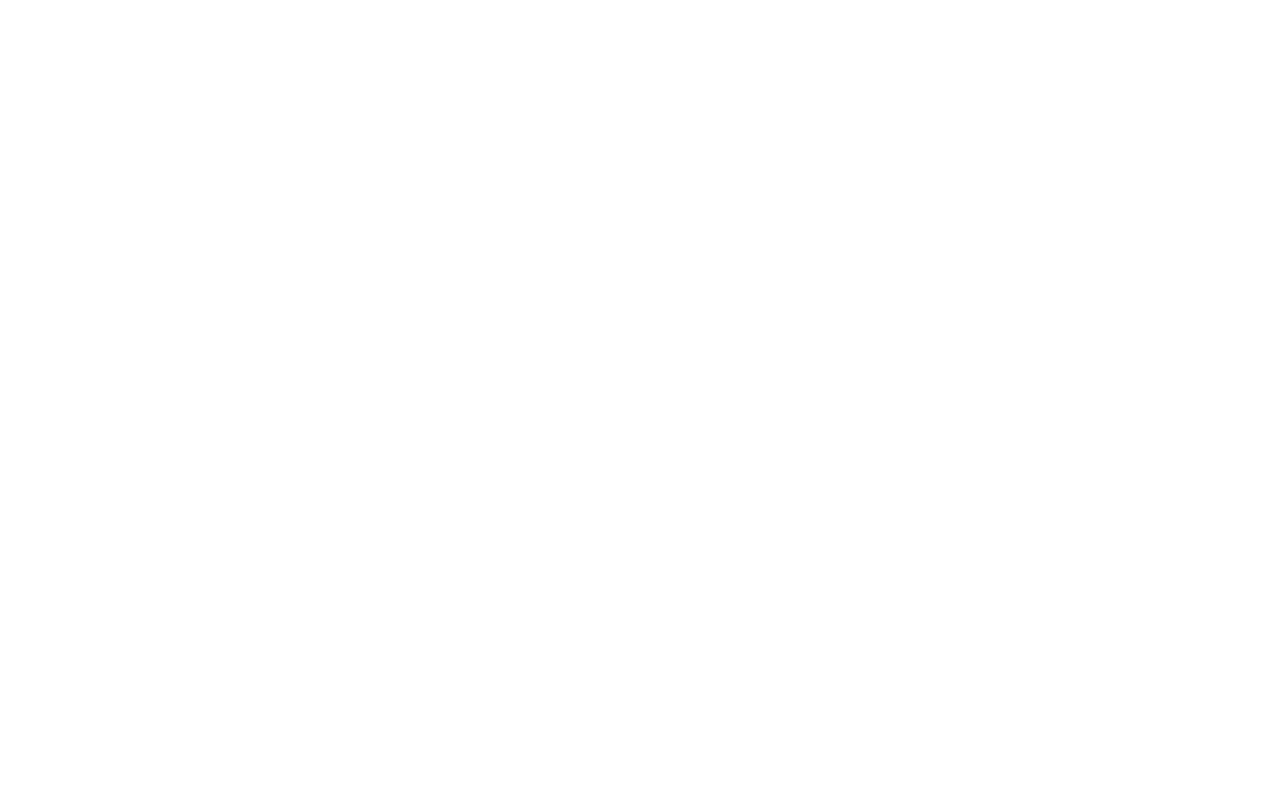
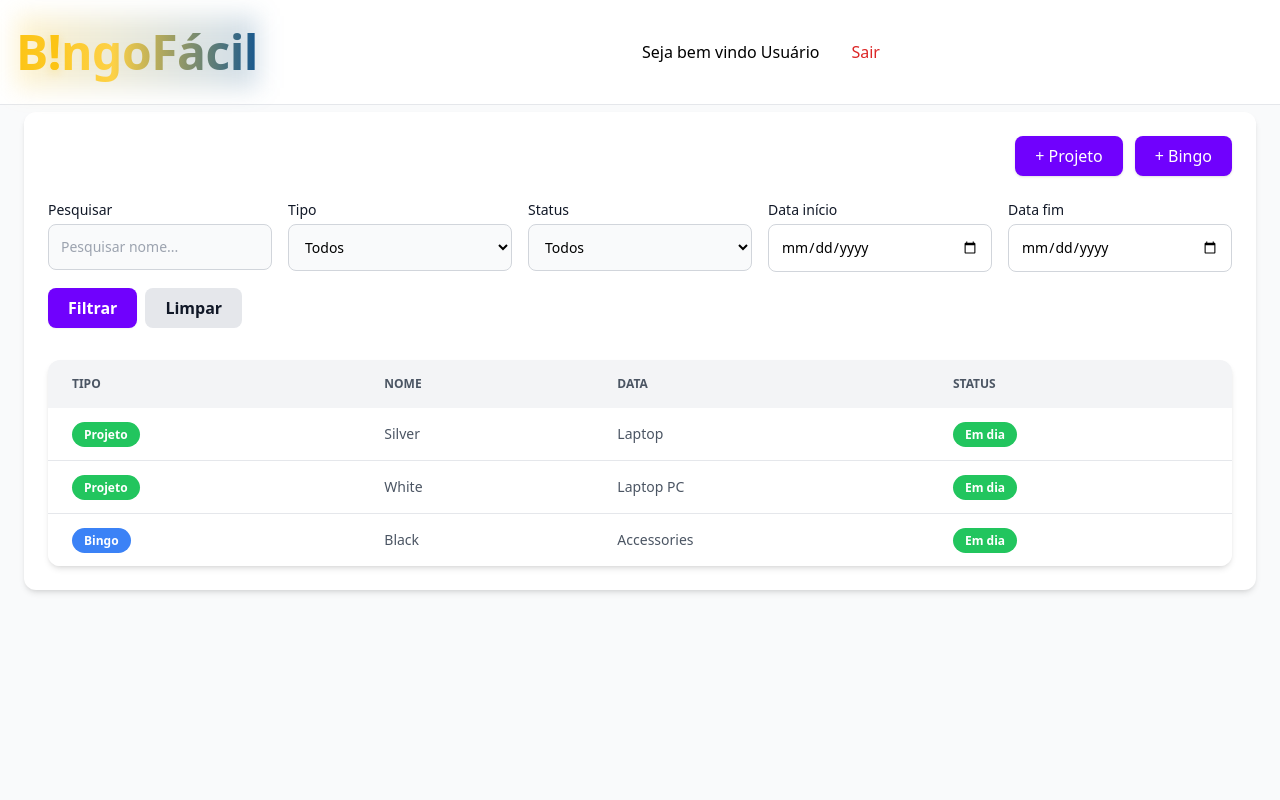
Before and after one commit to carvalhomaykon/bingo-facil-frontend, an Angular app: page /workspace in a window 1280 px wide. Before the commit this address led to /. Shown: the top 800 px of the page. Built offline with nearby package versions, Linux system fonts and the light colour scheme.

Commit message:
UI: initial config workspace

```diff
--- a/src/app/app.routes.ts
+++ b/src/app/app.routes.ts
@@ -4,6 +4,7 @@
 import { SignupComponent } from './pages/auth/signup/signup.component';
 import { bootstrapApplication } from '@angular/platform-browser';
 import { NgModule } from '@angular/core';
+import { WorkspaceComponent } from './pages/workspace/workspace.component';
 
 export const routes: Routes = [
   {
@@ -17,6 +18,10 @@
   {
     path: "signup",
     component: SignupComponent
+  },
+  {
+    path: "workspace",
+    component: WorkspaceComponent
   }
 ];
 
--- a/src/app/pages/auth/login/login.component.ts
+++ b/src/app/pages/auth/login/login.component.ts
@@ -22,7 +22,7 @@
   ){}
 
   submit(){
-    this.router.navigate(["/"])
+    this.router.navigate(["/workspace"])
   }
 
 }
--- a/src/app/pages/home/home.component.html
+++ b/src/app/pages/home/home.component.html
@@ -20,7 +20,7 @@
 <section id="sobre" class="py-20 bg-white dark:bg-gray-800">
     <div class="max-w-screen-xl mx-auto px-6 text-center">
     <h2 class="text-3xl font-bold text-gray-900 dark:text-white mb-6">Sobre</h2>
-    <p class="text-gray-600 dark:text-gray-300">Aqui você pode contar a história do BingoFácil, sua missão e propósito.</p>
+    <p class="text-gray-600 dark:text-gray-300">Aqui você pode contar a história do     BingoFácil, sua missão e propósito.</p>
     </div>
 </section>
 
--- /dev/null
+++ b/src/app/pages/workspace/workspace.component.html
@@ -0,0 +1,128 @@
+<app-navbar></app-navbar>
+
+<div class="min-h-screen bg-gray-50 dark:bg-gray-900 pt-28 px-6">
+    <!-- Container principal -->
+    <div class="max-w-7xl mx-auto">
+        <!-- Filtros -->
+        <div class="bg-white dark:bg-gray-800 rounded-xl shadow-md p-6 mb-6">
+            <!-- Ações -->
+            <div class="flex justify-end gap-3 mb-6">
+                <button type="button"
+                    class="px-5 py-2 primary-color text-white font-medium rounded-lg shadow hover:bg-primary-color-dark transition">
+                    + Projeto
+                </button>
+                <button type="button"
+                    class="px-5 py-2 primary-color text-white font-medium rounded-lg shadow hover:bg-primary-color-dark transition">
+                    + Bingo
+                </button>
+            </div>
+            <form class="grid grid-cols-1 md:grid-cols-5 gap-4">
+                <!-- Pesquisa -->
+                <div class="relative">
+                    <label for="table-search-users" class="block mb-1 text-sm font-medium text-gray-900 dark:text-white">Pesquisar</label>
+                    <input type="text" name="q" id="table-search-users" placeholder="Pesquisar nome..."
+                    class="block w-full p-3 text-sm border border-gray-300 rounded-lg
+                        bg-gray-50 dark:bg-gray-700 dark:border-gray-600 dark:text-white">
+                </div>
+
+                <!-- Tipo -->
+                <div>
+                <label for="status" class="block mb-1 text-sm font-medium text-gray-900 dark:text-white">Tipo</label>
+                <select id="status" name="status"
+                    class="block w-full p-3 text-sm border border-gray-300 rounded-lg
+                        bg-gray-50 dark:bg-gray-700 dark:border-gray-600 dark:text-white">
+                    <option value="">Todos</option>
+                </select>
+                </div>
+
+                <!-- Status -->
+                <div>
+                <label for="status" class="block mb-1 text-sm font-medium text-gray-900 dark:text-white">Status</label>
+                <select id="status" name="status"
+                    class="block w-full p-3 text-sm border border-gray-300 rounded-lg
+                        bg-gray-50 dark:bg-gray-700 dark:border-gray-600 dark:text-white">
+                    <option value="">Todos</option>
+                </select>
+                </div>
+
+                <!-- Data início -->
+                <div>
+                <label for="data_inicio" class="block mb-1 text-sm font-medium text-gray-900 dark:text-white">Data início</label>
+                <input type="date" id="data_inicio" name="data_inicio"
+                    class="w-full border border-gray-300 rounded-lg p-3 text-sm
+                        dark:bg-gray-700 dark:text-white focus:ring-primary-color focus:border-primary-color">
+                </div>
+
+                <!-- Data fim -->
+                <div>
+                <label for="data_fim" class="block mb-1 text-sm font-medium text-gray-900 dark:text-white">Data fim</label>
+                <input type="date" id="data_fim" name="data_fim"
+                    class="w-full border border-gray-300 rounded-lg p-3 text-sm
+                        dark:bg-gray-700 dark:text-white focus:ring-primary-color focus:border-primary-color">
+                </div>
+            </form>
+
+            <!-- Botões -->
+            <div class="flex gap-2 mt-4">
+                <button type="submit"
+                class="px-5 py-2 primary-color text-white rounded-lg font-semibold shadow-sm hover:bg-primary-color-dark transition">
+                Filtrar
+                </button>
+                <a
+                class="px-5 py-2 bg-gray-200 text-gray-900 rounded-lg font-semibold hover:bg-gray-300 dark:bg-gray-600 dark:text-white dark:hover:bg-gray-500 transition">
+                Limpar
+                </a>
+            </div>
+
+            <!-- Tabela -->
+            <div class="bg-white dark:bg-gray-800 rounded-xl shadow-md overflow-hidden mt-8">
+                <table class="w-full text-sm text-left text-gray-600 dark:text-gray-300">
+                    <thead class="text-xs uppercase bg-gray-100 dark:bg-gray-700 dark:text-gray-400">
+                        <tr>
+                            <th scope="col" class="px-6 py-4">Tipo</th>
+                            <th scope="col" class="px-6 py-4">Nome</th>
+                            <th scope="col" class="px-6 py-4">Data</th>
+                            <th scope="col" class="px-6 py-4">Status</th>
+                        </tr>
+                    </thead>
+
+                    <tbody>
+                        <tr class="bg-white dark:bg-gray-900 border-b dark:border-gray-700 hover:bg-gray-50 dark:hover:bg-gray-700 transition">
+                            <td class="px-6 py-4">
+                                <span class="px-3 py-1 rounded-full text-xs font-semibold text-white bg-green-500">Projeto</span>
+                            </td>
+                            <td class="px-6 py-4">Silver</td>
+                            <td class="px-6 py-4">Laptop</td>
+                            <td class="px-6 py-4">
+                            <span class="px-3 py-1 rounded-full text-xs font-semibold text-white bg-green-500">Em dia</span>
+                            </td>
+                        </tr>
+                        <tr class="bg-white dark:bg-gray-900 border-b dark:border-gray-700 hover:bg-gray-50 dark:hover:bg-gray-700 transition">
+                            <td class="px-6 py-4">
+                                <span class="px-3 py-1 rounded-full text-xs font-semibold text-white bg-green-500">Projeto</span>
+                            </td>
+                            <td class="px-6 py-4">White</td>
+                            <td class="px-6 py-4">Laptop PC</td>
+                            <td class="px-6 py-4">
+                            <span class="px-3 py-1 rounded-full text-xs font-semibold text-white bg-green-500">Em dia</span>
+                            </td>
+                        </tr>
+
+                        <tr class="bg-white dark:bg-gray-900 hover:bg-gray-50 dark:hover:bg-gray-700 transition">
+                            <td class="px-6 py-4">
+                                <span class="px-3 py-1 rounded-full text-xs font-semibold text-white bg-blue-500">Bingo</span>
+                            </td>
+                            <td class="px-6 py-4">Black</td>
+                            <td class="px-6 py-4">Accessories</td>
+                            <td class="px-6 py-4">
+                                <span class="px-3 py-1 rounded-full text-xs font-semibold text-white bg-green-500">Em dia</span>
+                            </td>
+                        </tr>
+                    </tbody>
+                </table>
+            </div>
+        </div>
+    </div>
+</div>
+
+<app-footer></app-footer>
--- /dev/null
+++ b/src/app/pages/workspace/workspace.component.scss
@@ -0,0 +1 @@
+@import '../../../styles/variables.scss'
--- /dev/null
+++ b/src/app/pages/workspace/workspace.component.ts
@@ -0,0 +1,19 @@
+import { Component } from '@angular/core';
+import { FooterComponent } from '../../shared/footer/footer.component';
+import { NavbarComponent } from '../../shared/navbar/navbar.component';
+
+@Component({
+  selector: 'app-workspace',
+  standalone: true,
+  imports: [
+    FooterComponent,
+    NavbarComponent
+  ],
+  templateUrl: './workspace.component.html',
+  styleUrl: './workspace.component.scss'
+})
+export class WorkspaceComponent {
+
+  isFirstPage = false;
+
+}
--- a/src/app/shared/navbar/navbar.component.html
+++ b/src/app/shared/navbar/navbar.component.html
@@ -45,21 +45,16 @@
                 class="block py-2 px-3 text-gray-900 rounded-sm hover:bg-gray-100 md:hover:bg-transparent md:hover:text-blue-700 md:p-0 md:dark:hover:text-blue-500 dark:text-white dark:hover:bg-gray-700 dark:hover:text-white md:dark:hover:bg-transparent">Entrar</a>
             </li>
         } @else{
-            <li>
-                <a
-                class="block py-2 px-3 text-gray-900 rounded-sm hover:bg-gray-100 md:hover:bg-transparent md:hover:text-blue-700 md:p-0 md:dark:hover:text-blue-500 dark:text-white dark:hover:bg-gray-700 dark:hover:text-white md:dark:hover:bg-transparent">Meus Bingos</a>
-          </li>
           <li>
-            <a
-              class="block py-2 px-3 text-gray-900 rounded-sm hover:bg-gray-100 md:hover:bg-transparent md:hover:text-blue-700 md:p-0 md:dark:hover:text-blue-500 dark:text-white dark:hover:bg-gray-700 dark:hover:text-white md:dark:hover:bg-transparent">Dashboard</a>
+            <p>Seja bem vindo Usuário</p>
           </li>
           <li>
             <button
-            class="block py-2 px-3 text-red-600 rounded-sm hover:bg-gray-100 md:hover:bg-transparent md:hover:text-red-700 md:p-0">Sair</button>
+            class="block py-2 px-3 text-red-600 rounded-sm hover:bg-gray-100 md:hover:bg-transparent md:hover:text-red-700 md:p-0">Sair
+            </button>
           </li>
         }
-
-    </ul>
-</div>
-</div>
+      </ul>
+    </div>
+  </div>
 </nav>
--- a/src/app/shared/navbar/navbar.component.ts
+++ b/src/app/shared/navbar/navbar.component.ts
@@ -13,8 +13,8 @@
 
 export class NavbarComponent {
 
-  isFirstPage = true;
-
   constructor(private router: Router) {}
 
+  isFirstPage = false;
+
 }
```
Also changed, not shown: 1 other file (tests, documents, lock files or other folders).
